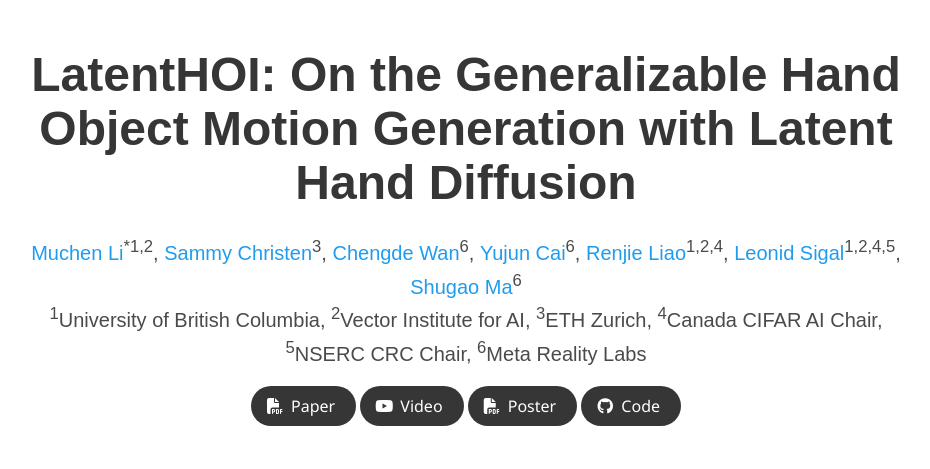
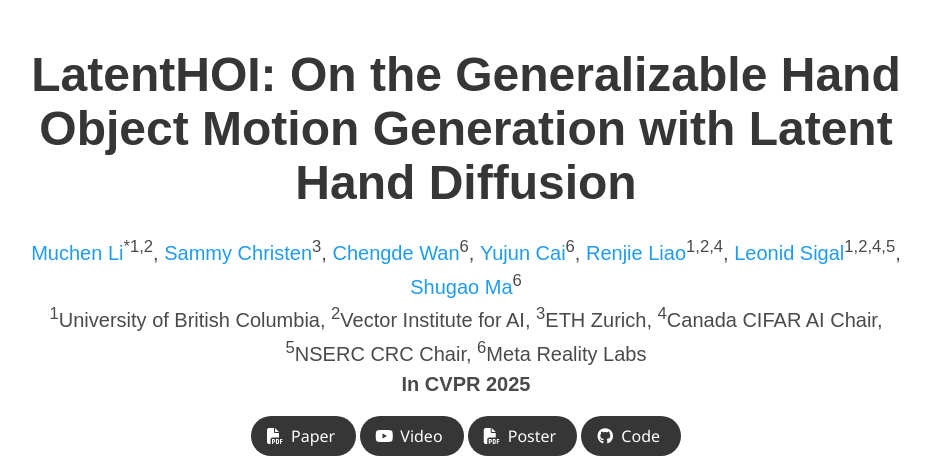
Before and after one commit to jojoml/latentHOI, a plain HTML site: page index.html in a window 1280 px wide. Shown: the top 469 px of the page, without its empty margins (174-1104 px from the left). Drawn offline with nearby package versions, Linux system fonts and the light colour scheme; some icons are missing; a web font is replaced by a local one.

Commit message:
Update index.html

```diff
--- a/index.html
+++ b/index.html
@@ -76,6 +76,8 @@
             <span class="author-block"><sup>4</sup>Canada CIFAR AI Chair,</span>
             <span class="author-block"><sup>5</sup>NSERC CRC Chair,</span>
             <span class="author-block"><sup>6</sup>Meta Reality Labs</span>
+            <br>
+            <span class="author-block">  <b>In CVPR 2025</b></span>
           </div>
 
           <div class="column has-text-centered">
```
